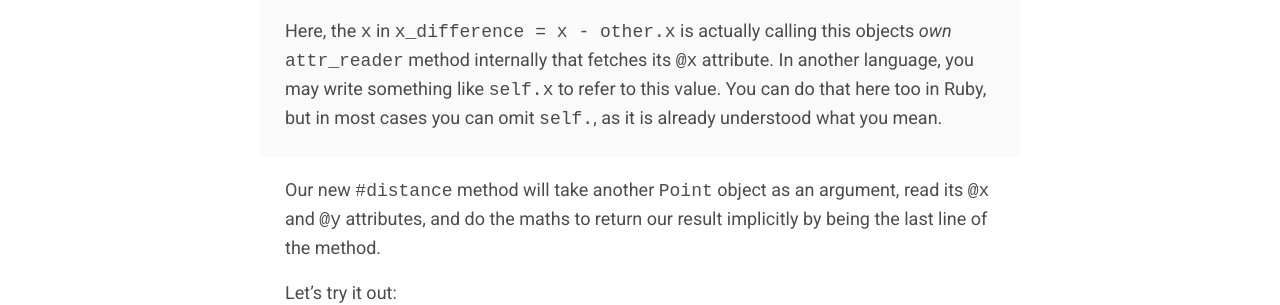
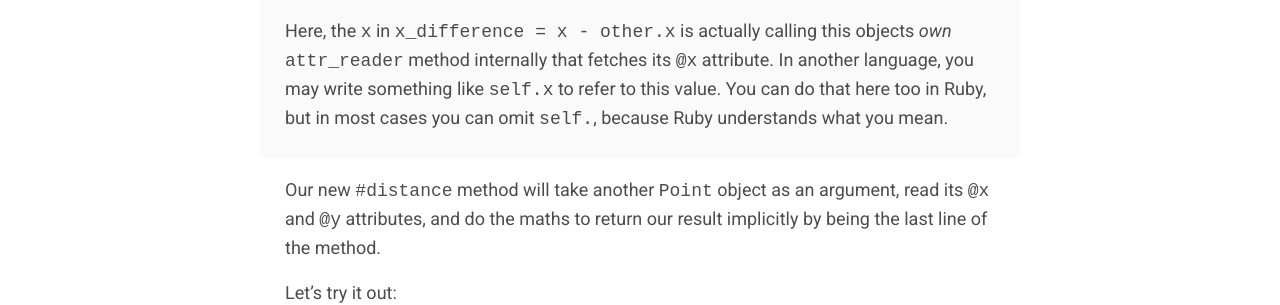
Before and after one commit to sledgang/sledgang.github.io, a Jekyll site: the page built from _posts/2017-07-29-ruby-oop.md, in a window 1280 px wide and 900 px high, scrolled down 5715 px. Shown: the part 153-458 px from the top of the window. Built offline with Jekyll 4.4.1, drawn with Linux system fonts in a browser that asks for light colours.

Commit message:
clarify self. omission

````diff
--- a/_posts/2017-07-29-ruby-oop.md
+++ b/_posts/2017-07-29-ruby-oop.md
@@ -152,7 +152,7 @@ class Point
   end
 end
 ```
-> Here, the `x` in `x_difference = x - other.x` is actually calling this objects *own* `attr_reader` method internally that fetches its `@x` attribute. In another language, you may write something like `self.x` to refer to this value. You can do that here too in Ruby, but in most cases you can omit `self.`, as it is already understood what you mean.
+> Here, the `x` in `x_difference = x - other.x` is actually calling this objects *own* `attr_reader` method internally that fetches its `@x` attribute. In another language, you may write something like `self.x` to refer to this value. You can do that here too in Ruby, but in most cases you can omit `self.`, because Ruby understands what you mean.
 
 Our new `#distance` method will take another `Point` object as an argument, read its `@x` and `@y` attributes, and do the maths to return our result implicitly by being the last line of the method.
 
````
